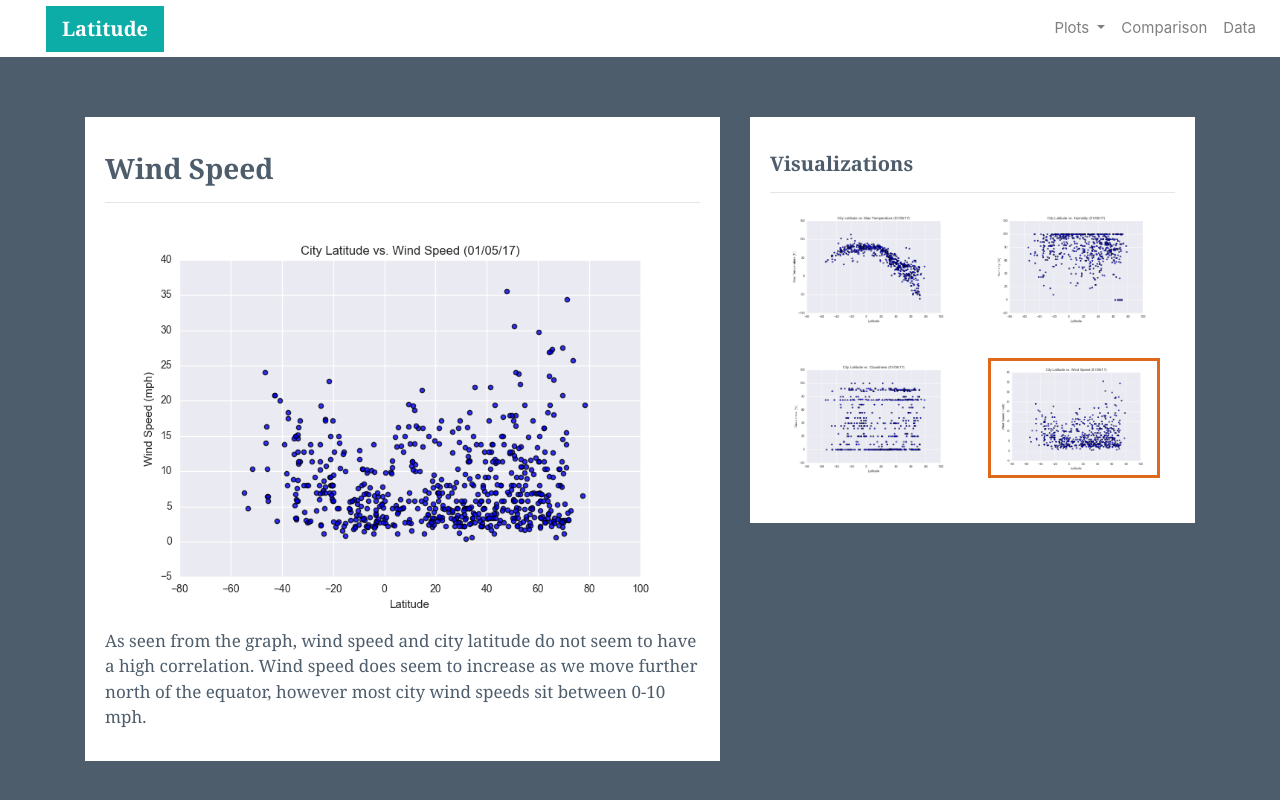
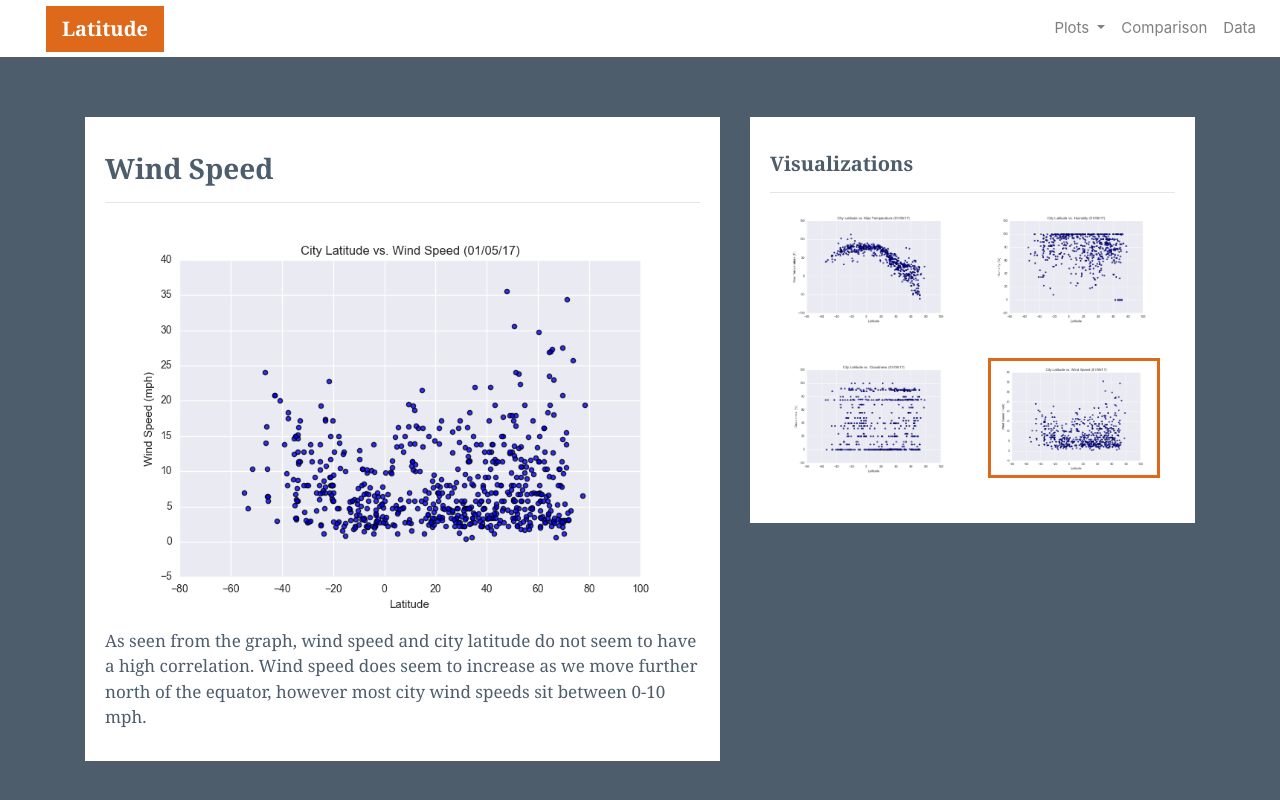
Before and after one commit to Tstridiron/Web-Design-Challenge, a plain HTML site: page wind_speed.html in a window 1280 px wide. Drawn offline with nearby package versions, Linux system fonts and the light colour scheme.

Commit message:
Update wind_speed.html

```diff
--- a/wind_speed.html
+++ b/wind_speed.html
@@ -26,7 +26,7 @@
   <!-- Navigation Section -->
   <div class="navigation">
     <nav class="navbar navbar-expand-lg navbar-light">
-      <a class="navbar-brand" style="background-color: #0BADA6;" href="index.html">Latitude</a>
+      <a class="navbar-brand" style="background-color: #df691a;" href="index.html">Latitude</a>
       <button class="navbar-toggler border border-white" type="button" data-toggle="collapse"
         data-target="#navbarNavDropdown" aria-controls="navbarNavDropdown" aria-expanded="false"
         aria-label="Toggle navigation">
```
